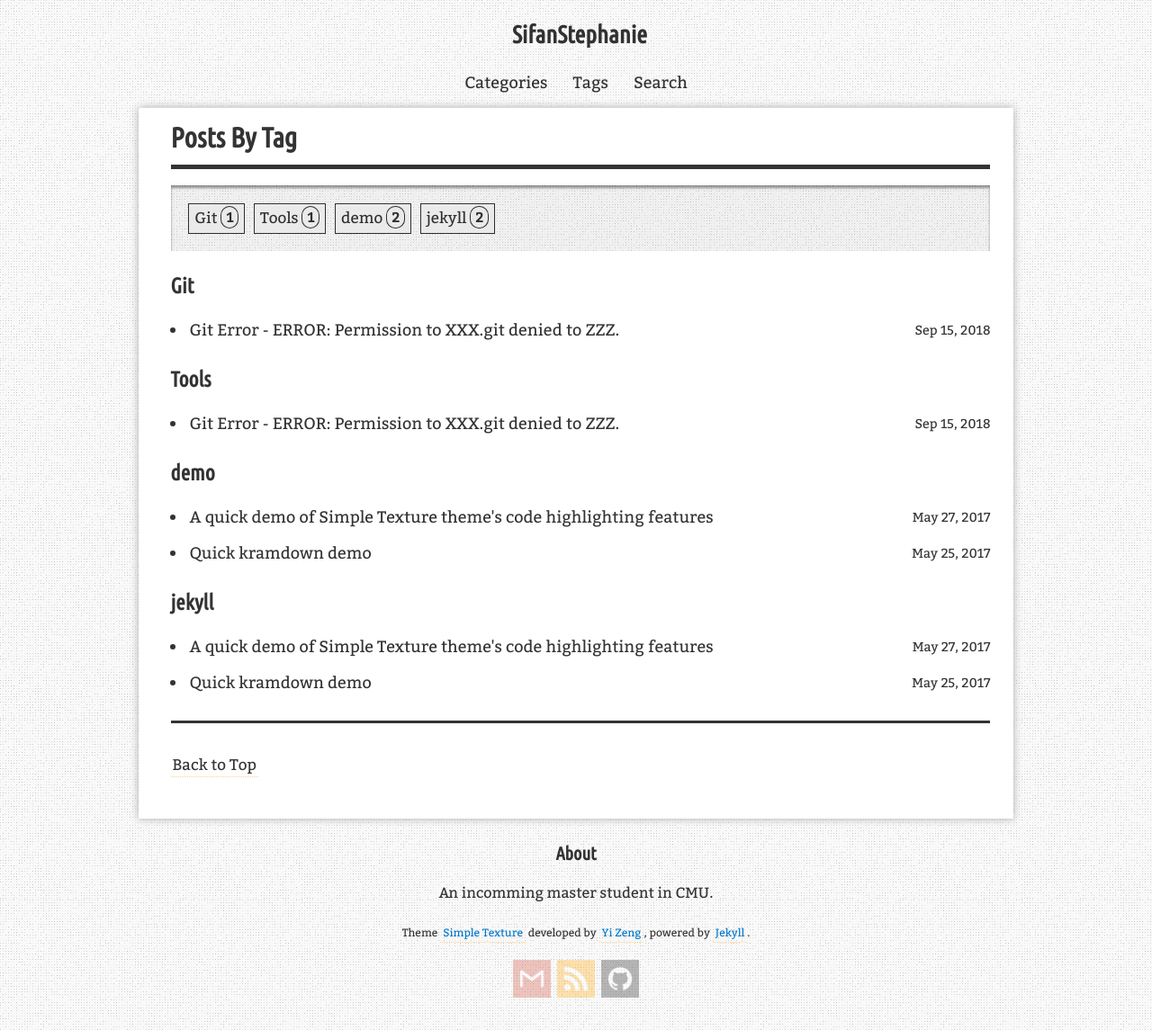
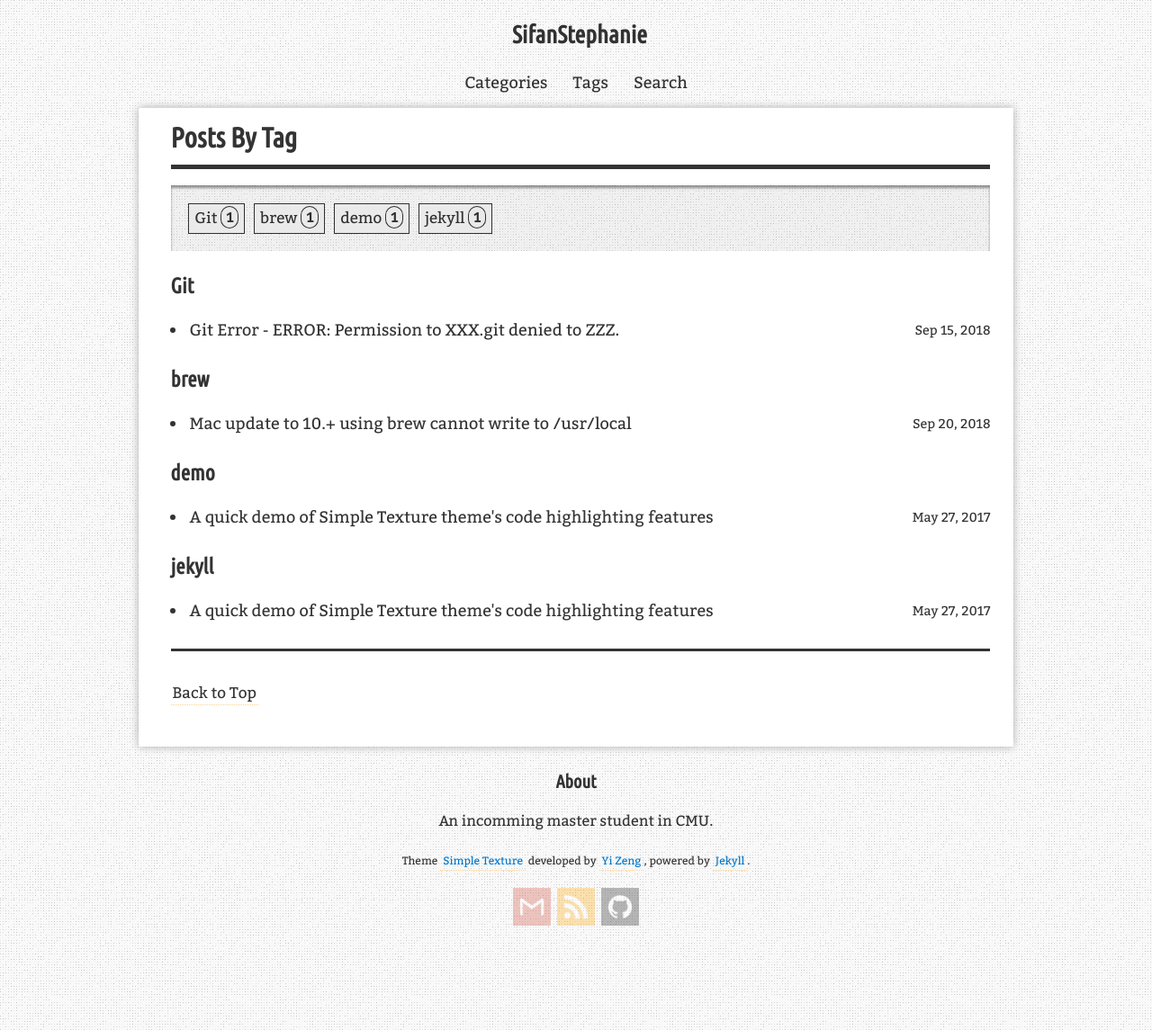
Before and after one commit to SifanStephanie/SifanStephanie.github.io, a Jekyll site: the page built from blog/tags/index.html, in a window 1280 px wide. Shown: the whole page at 90% size. Built offline with Jekyll 4.4.1, drawn with Linux system fonts in a browser that asks for light colours; comment, search, counter and statistics services are not loaded; part of the change alters nothing that is shown.

Commit message:
mac_brew version1

```diff
--- a/_posts/2017-05-25-quick-kramdown-demo.md
+++ /dev/null
@@ -1,127 +0,0 @@
----
-layout: post
-title: "Quick kramdown demo"
-description: "A quick demo post to some kramdown features."
-categories: [demo]
-tags: [demo, jekyll]
-redirect_from:
-  - /2017/05/25/
----
-
-> This is [kramdown][kramdown] formatting test page for [Simple Texture][Simple Texture] theme.
-
-* Kramdown table of contents
-{:toc .toc}
-
-# General Usage
-
-This is a normal paragraph.
-
-This is [a link](https://yizeng.me) to my homepage.
-A [link](https://yizeng.me/blog "Yi Zeng's Blog") can also have a title.
-
-This is a ***text with light and strong emphasis***.
-
-This **is _emphasized_ as well**.
-
-This *does _not_ work*.
-
-This **does __not__ work either**.
-
-This is a footnote[^1].
-
-This scarcely known tag emulates <kbd>keyboard text</kbd>, which is usually styled like the `<code>` tag.
-
-This tag should denote <ins>inserted</ins> text.
-
-The emphasize tag should _italicize_ text.
-
-This tag will let you <strike>strikeout text</strike>.
-
-## Blockquotes
-
-> ruby -v
->
-> tsc -v
-
-### Nested
-
-> This is a paragraph in blockquote.
->
-> > A nested blockquote.
->
-
-### Lists inside
-
-> Unordered List
-> * lists one
-> * lists two
-> * lists three
->
-> Ordered List
-> 1. lists one
-> 2. lists two
-> 3. lists three
-
-### Long lines
-
-> Jekyll is a simple, blog-aware, static site generator perfect for personal, project, or organization sites. Think of it like a file-based CMS, without all the complexity. Jekyll takes your content, renders Markdown and Liquid templates, and spits out a complete, static website ready to be served by Apache, Nginx or another web server. Jekyll is the engine behind GitHub Pages, which you can use to host sites right from your GitHub repositories.
-
-## Lists
-
-* list 1 item 1
-  * nested list item 1
-  * nested list item 2
-  * nested list item 3 with blockquote
-> ruby -v
->
-> tsc -v
-* list 1 item 2
-* list 1 item 3
-
-## Tables
-
-
-* Table 1
-
-    |-----------------+------------+-----------------+----------------|
-    | Default aligned |Left aligned| Center aligned  | Right aligned  |
-    |-----------------|:-----------|:---------------:|---------------:|
-    | First body part |Second cell | Third cell      | fourth cell    |
-    | Second line     |foo         | **strong**      | baz            |
-    | Third line      |quux        | baz             | bar            |
-    | Footer row      |            |                 |                |
-    |-----------------+------------+-----------------+----------------|
-
-* Table 2
-
-    |---
-    | Default aligned | Left aligned | Center aligned | Right aligned
-    |-|:-|:-:|-:
-    | First body part | Second cell | Third cell | fourth cell
-    | Second line |foo | **strong** | baz
-    | Third line |quux | baz | bar
-    | Footer row
-
-## Horizontal Rules
-
-* * *
-
----
-
-  _  _  _  _
-
----------------
-
-## Images
-
-Here comes an image!
-
-<a class="post-image" href="https://kramdown.gettalong.org/overview.png">
-<img itemprop="image" data-src="https://kramdown.gettalong.org/overview.png" src="/assets/javascripts/unveil/loader.gif" alt="Kramdown Overview" />
-</a>
-
-[^1]: This is a footnote.
-
-[kramdown]: https://kramdown.gettalong.org/
-[Simple Texture]: https://github.com/yizeng/jekyll-theme-simple-texture
--- a/_posts/2018-09-15-Git-Error.md
+++ b/_posts/2018-09-15-Git-Error.md
@@ -2,8 +2,8 @@
 layout: post
 title: "Git Error - ERROR: Permission to XXX.git denied to ZZZ."
 description: "ERROR: Permission to XXX.git denied to ZZZ."
-categories: [Git]
-tags: [Git, Tools]
+categories: [Tools]
+tags: [Git]
 redirect_from:
   - /2018/09/15/
 ---
--- /dev/null
+++ b/_posts/2018-09-20-mac_docker.md
@@ -0,0 +1,50 @@
+---
+layout: post
+title: "Mac update to 10.+ using brew cannot write to /usr/local"
+description: "Mac升级10.1.3后出现了brew 下载第三方包,不能写入/usr/local的问题"
+categories: [Tools]
+tags: [brew]
+redirect_from:
+  - /2018/09/20/
+---
+
+Using brew to download a package on Mac may occur the problem that could not write to /usr/local.
+
+Since brew could not support run by root, and normal user could not write to /usr/local.  Therefore, we need to modify the authority for /usr/local
+
+However, since Mac enables the Rootless mechanism to protect the core, enter:
+'''
+csrutil status
+'''
+
+on terminal, and it shows:
+{% highlight ruby %}
+System Integrity Protection status: enabled.
+{% endhighlight %}
+
+which means the Rootless protection in enabled on your Mac.
+
+There are several ways to solve the problem
+
+**1.Force to update brew**
+'''
+ /usr/bin/ruby -e "$(curl -fsSL https://raw.githubusercontent.com/Homebrew/install/master/install)";
+'''
+
+**2. close Rootless**
+Restart your mac and press *command+R* at the same time to enter the recover mode.
+Find the terminal in the menu and enter
+'''
+csrutil disable
+'''
+
+and restart your computer, then you could find that:
+{% highlight ruby %}
+System Integrity Protection status: enabled.
+{% endhighlight %}
+
+now your could use *sudo* to change the authority.
+
+**!!Using ''' csrutil enable''' to change It Back After Finished!!**
+
+**3. Just go to the official website to download...**
```
